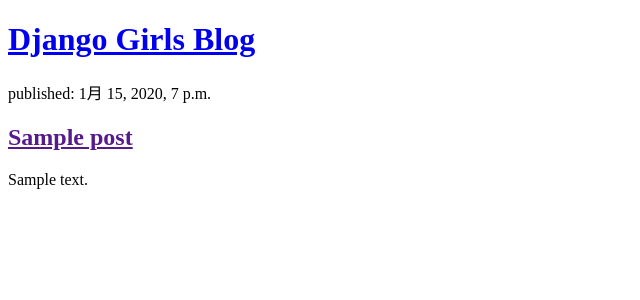
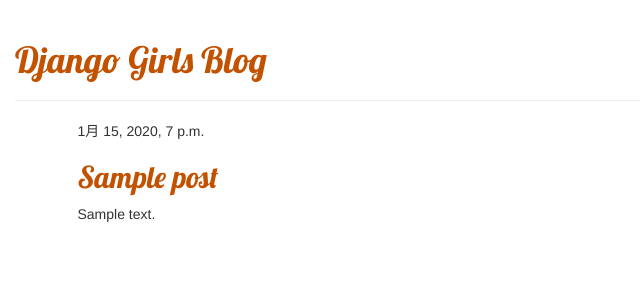
Before and after one commit to OBA-faa/my-first-blog, a Django app: template blog/templates/blog/post_list.html in a window 1280 px wide. Shown: the top 300 px of the page, without its empty margins (0-640 px from the left). Run offline with Django 3.2, Linux system fonts and the light colour scheme; the template is opened without the code that fills it: values that come from a table or form of the project are taken from there, others are empty; tables that the repository leaves empty hold one stand-in row (values such as "Sample post"); some libraries are stand-ins or nearby versions.

Commit message:
Added view and template for detailed blog post as well as CSS for the site.

```diff
--- /dev/null
+++ b/blog/static/css/blog.css
@@ -0,0 +1,8 @@
+h1 a, h2 a {
+    color: #C25100;
+    font-family: 'Lobster';
+    }
+
+body {
+    padding-left: 15px;
+    }
--- /dev/null
+++ b/blog/templates/blog/base.html
@@ -0,0 +1,24 @@
+<!DOCTYPE html>
+{% load static %}
+<html lang="en">
+ <head>
+        <title>Django Girls blog</title>
+        <link rel="stylesheet" href="//maxcdn.bootstrapcdn.com/bootstrap/3.2.0/css/bootstrap.min.css">
+        <link rel="stylesheet" href="//maxcdn.bootstrapcdn.com/bootstrap/3.2.0/css/bootstrap-theme.min.css">
+        <link href='//fonts.googleapis.com/css?family=Lobster&subset=latin,latin-ext' rel='stylesheet' type='text/css'>
+        <link rel="stylesheet" href="{% static 'css/blog.css' %}">
+    </head>
+    <body>
+        <div class="page-header">
+            <h1><a href="/">Django Girls Blog</a></h1>
+        </div>
+        <div class="content container">
+            <div class="row">
+                <div class="col-md-8">
+                {% block content %}
+                {% endblock %}
+                </div>
+            </div>
+        </div>
+    </body>
+</html>
--- a/blog/templates/blog/post_list.html
+++ b/blog/templates/blog/post_list.html
@@ -1,21 +1,13 @@
-<!DOCTYPE html>
-<html lang="en">
-<head>
-    <meta charset="UTF-8">
-    <title>OBA's blog</title>
-</head>
-<body>
-    <div>
-        <h1><a href="/">Django Girls Blog</a></h1>
-    </div>
+{% extends 'blog/base.html' %}
 
+{% block content %}
     {% for post in posts %}
-        <div>
-            <p>published: {{ post.published_date }}</p>
-            <h2><a href="">{{ post.title }}</a> </h2>
+        <div class="post">
+            <div class="date">
+                {{ post.published_date }}
+            </div>
+            <h2><a href="{% url 'post_detail' pk=post.pk %}">{{ post.title }}</a></h2>
             <p>{{ post.text|linebreaksbr }}</p>
         </div>
     {% endfor %}
-
-</body>
-</html>
+{% endblock %}
--- a/blog/urls.py
+++ b/blog/urls.py
@@ -3,4 +3,5 @@
 
 urlpatterns = [
     path('', views.post_list, name='post_list'),
+    path('post/<int:pk>/', views.post_detail, name='post_detail'),
 ]
--- a/blog/views.py
+++ b/blog/views.py
@@ -1,8 +1,13 @@
 from django.shortcuts import render
 from django.utils import timezone
 from .models import Post
+from django.shortcuts import render, get_object_or_404
 
 # Create your views here.
 def post_list(request):
     posts = Post.objects.filter(published_date__lte=timezone.now()).order_by('-published_date')
     return render(request, 'blog/post_list.html', {'posts': posts})
+
+def post_detail(request, pk):
+    post = get_object_or_404(Post, pk=pk)
+    return render(request, 'blog/post_detail.html', {'post': post})
```
Also changed, not shown: blog/templates/blog/post_detail.html (added, +13 -0 lines).
